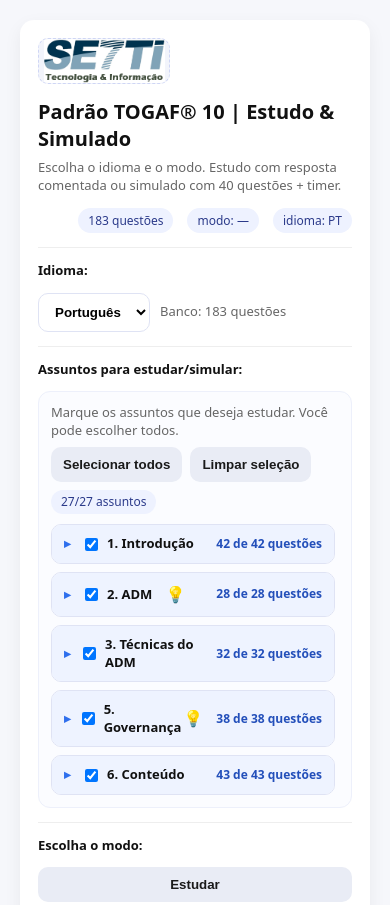
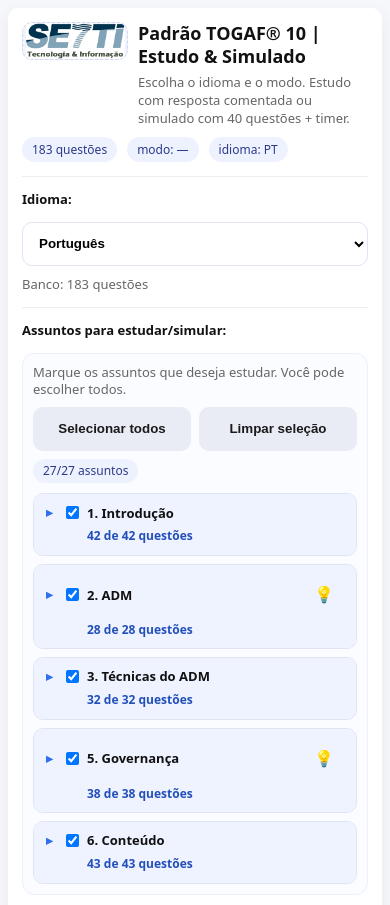
Before and after one commit to hadeliane/se7ti-simulado-togaf, a plain HTML site: page index.html in a window 390 px wide. Shown: the top 905 px of the page. Drawn offline with Linux system fonts and the light colour scheme.

Commit message:
Ajuste para celular

```diff
--- a/index.html
+++ b/index.html
@@ -21,6 +21,7 @@
       overflow:hidden;
     }
     .logoBox img{ width:100%; height:100%; object-fit: contain; display:block; }
+    .headerText { min-width: 240px; }
 
     h1 { margin: 0 0 6px; font-size: 20px; }
     .muted { color: #666; font-size: 13px; }
@@ -162,6 +163,80 @@
       font-size: 14px; line-height: 1.55;
     }
     body.modalOpen { overflow: hidden; }
+
+    @media (max-width: 600px) {
+      .wrap { padding: 8px; }
+      .card { padding: 14px; border-radius: 10px; }
+      .header { gap: 10px; align-items: flex-start; }
+      .headerText { flex: 1 1 165px; min-width: 0; }
+      .header .spacer { display: none; }
+      .logoBox { width: 104px; height: 36px; }
+      h1 { font-size: 18px; line-height: 1.25; }
+      .header > .pill { order: 3; }
+
+      button, select { min-height: 44px; }
+      select { width: 100%; }
+      #stageMode > .small > .row { align-items: stretch; }
+      #stageMode > .small > .row #bankInfo { flex-basis: 100%; }
+
+      .subjectBox { padding: 10px; }
+      .subjectTools {
+        display: grid;
+        grid-template-columns: repeat(2, minmax(0, 1fr));
+        gap: 8px;
+      }
+      .subjectTools button { width: 100%; padding-inline: 8px; }
+      .subjectTools .pill { grid-column: 1 / -1; justify-self: start; }
+      .subjectGrid { max-height: none; overflow: visible; padding-right: 0; }
+
+      .subjectGroup > summary {
+        display: grid;
+        grid-template-columns: 12px auto minmax(0, 1fr) auto;
+        gap: 7px 8px;
+        min-height: 44px;
+        box-sizing: border-box;
+      }
+      .subjectGroup > summary::before { grid-column: 1; }
+      .subjectGroup > summary .topicCheckbox { grid-column: 2; }
+      .topicName { grid-column: 3; line-height: 1.25; }
+      .subjectGroup > summary .tipButton { grid-column: 4; }
+      .topicSelection {
+        grid-column: 3 / 5;
+        margin-left: 0;
+        white-space: normal;
+      }
+      label.subjectOpt {
+        min-height: 46px;
+        align-items: center;
+        box-sizing: border-box;
+      }
+      label.subjectOpt input { margin-top: 0; }
+      button.tipButton { min-width: 40px; min-height: 40px; padding: 8px; }
+
+      label.opt { min-height: 48px; padding: 12px; }
+      #studyActions .spacer, #quizActions .spacer, #stageResult > .row .spacer { display: none; }
+      #studyActions button, #quizActions button { flex: 1 1 calc(50% - 5px); }
+      #stageResult > .row button { flex: 1 1 100%; }
+
+      .tipModal { align-items: flex-end; padding: 0; }
+      .tipDialog {
+        width: 100%;
+        max-height: 85dvh;
+        border-radius: 16px 16px 0 0;
+        padding: 16px;
+      }
+      .tipDialogTitle { font-size: 17px; }
+    }
+
+    @media (max-width: 360px) {
+      .wrap { padding: 4px; }
+      .card { padding: 12px; }
+      .logoBox { width: 92px; height: 34px; }
+      h1 { font-size: 17px; }
+      .subjectBox { padding: 8px; }
+      .subjectGroup > summary { padding: 9px; }
+      .subjectItems { padding: 8px; }
+    }
   </style>
 
   <!-- PT -->
@@ -180,7 +255,7 @@
           <img src="./logo.png" alt="Logo">
         </div>
 
-        <div style="min-width:240px">
+        <div class="headerText">
           <h1>Padrão TOGAF® 10 | Estudo & Simulado</h1>
           <div class="muted">Escolha o idioma e o modo. Estudo com resposta comentada ou simulado com 40 questões + timer.</div>
         </div>
```
